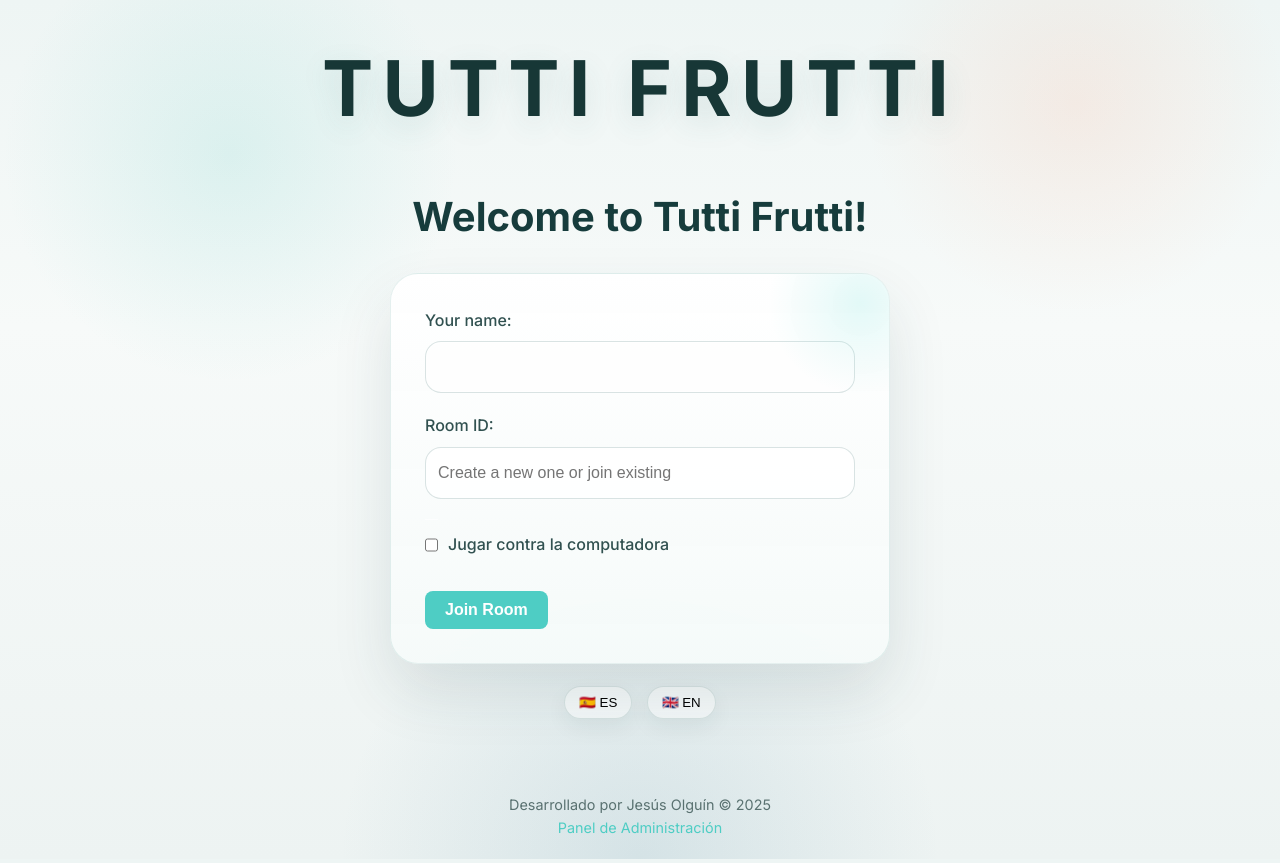
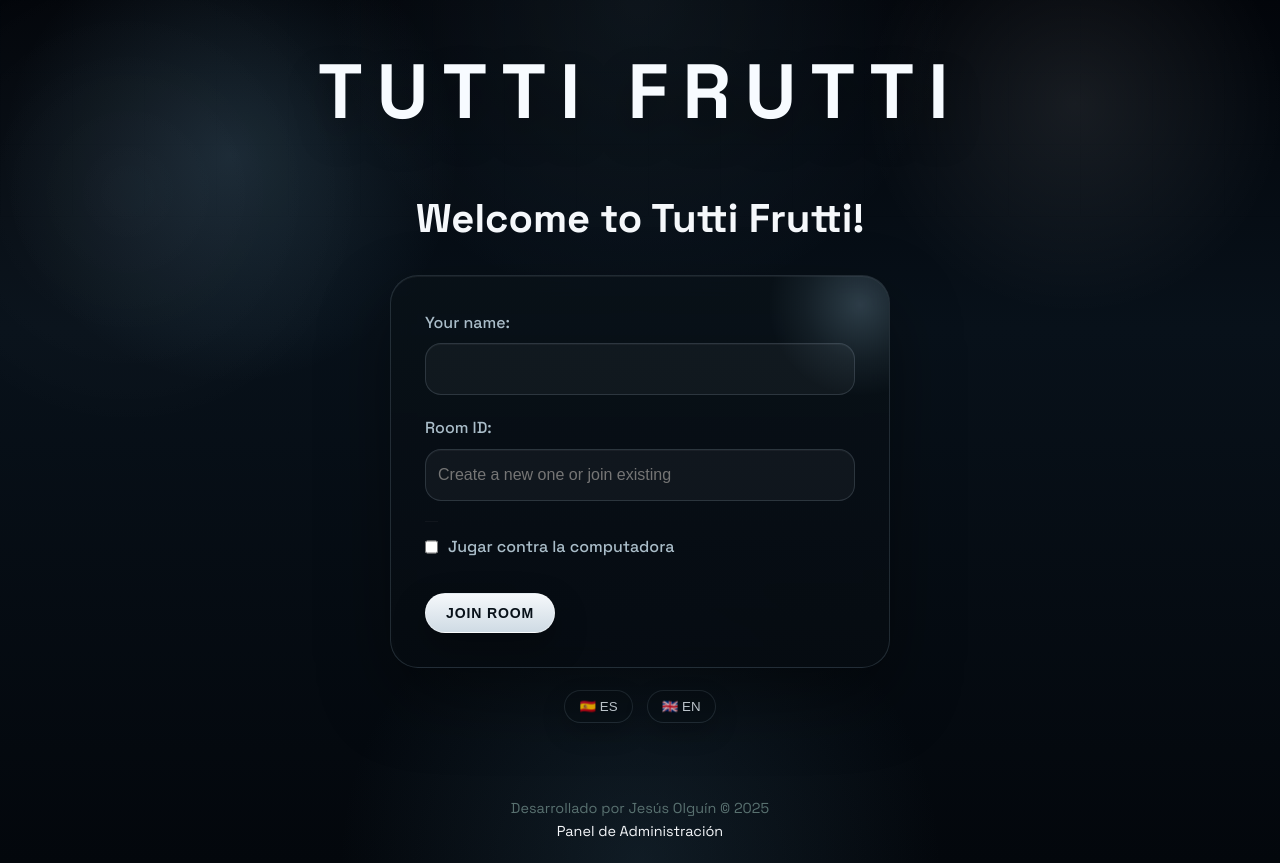
Before and after one commit to jesus1942/tutti-frutti, a FastAPI app: page / in a window 1280 px wide. Run offline with FastAPI, Linux system fonts and the light colour scheme.

Commit message:
Shift UI toward aerospace visual system

```diff
--- a/docs/index.html
+++ b/docs/index.html
@@ -4,7 +4,7 @@
     <meta charset="UTF-8">
     <meta name="viewport" content="width=device-width, initial-scale=1.0">
     <title>Tutti Frutti - Juego Multijugador</title>
-    <link href="https://fonts.googleapis.com/css2?family=Inter:wght@400;500;600;700&display=swap" rel="stylesheet">
+    <link href="https://fonts.googleapis.com/css2?family=Space+Grotesk:wght@400;500;700&display=swap" rel="stylesheet">
     <link rel="stylesheet" href="./static/css/styles-inference.css">
     <link rel="stylesheet" href="./static/css/styles-dark.css">
     <link rel="stylesheet" href="./static/css/toast.css">
--- a/static/css/styles-inference.css
+++ b/static/css/styles-inference.css
@@ -1,16 +1,16 @@
 /* Estilos principales para Tutti Frutti */
 :root {
-  --color-primary: #4ecdc4;
-  --color-secondary: #ff6b6b;
-  --color-background: #f7f7f7;
-  --color-text: #333333;
-  --color-light: #f8f9fa;
-  --color-border: #dee2e6;
-  --color-success: #28a745;
-  --color-warning: #ffc107;
-  --color-danger: #dc3545;
-  --border-radius: 8px;
-  --box-shadow: 0 4px 6px rgba(0, 0, 0, 0.1);
+  --color-primary: #f5f7fa;
+  --color-secondary: #8db5cf;
+  --color-background: #050b10;
+  --color-text: #e7eef3;
+  --color-light: rgba(255, 255, 255, 0.05);
+  --color-border: rgba(173, 196, 210, 0.18);
+  --color-success: #7ad6a4;
+  --color-warning: #ffd166;
+  --color-danger: #ff6b6b;
+  --border-radius: 10px;
+  --box-shadow: 0 18px 50px rgba(0, 0, 0, 0.28);
 }
 
 * {
@@ -20,23 +20,51 @@
 }
 
 body {
-  font-family: 'Inter', -apple-system, BlinkMacSystemFont, 'Segoe UI', Roboto, Oxygen, Ubuntu, Cantarell, 'Open Sans', 'Helvetica Neue', sans-serif;
+  font-family: 'Space Grotesk', 'Segoe UI', sans-serif;
   min-height: 100vh;
+  position: relative;
   background:
-    radial-gradient(circle at 18% 18%, rgba(112, 209, 201, 0.18), transparent 18%),
-    radial-gradient(circle at 84% 12%, rgba(255, 160, 122, 0.14), transparent 16%),
-    radial-gradient(circle at 50% 100%, rgba(101, 152, 175, 0.18), transparent 28%),
-    linear-gradient(180deg, #eef5f4 0%, #f7faf9 38%, #edf3f2 100%);
+    radial-gradient(circle at 18% 18%, rgba(111, 171, 204, 0.18), transparent 18%),
+    radial-gradient(circle at 84% 12%, rgba(255, 255, 255, 0.08), transparent 16%),
+    radial-gradient(circle at 50% 100%, rgba(62, 101, 124, 0.22), transparent 28%),
+    linear-gradient(180deg, #02050a 0%, #08111a 38%, #03070c 100%);
   color: var(--color-text);
   line-height: 1.6;
   overflow-x: hidden;
 }
 
+body::before,
+body::after {
+  content: "";
+  position: fixed;
+  inset: 0;
+  pointer-events: none;
+}
+
+body::before {
+  background-image:
+    linear-gradient(rgba(171, 193, 205, 0.05) 1px, transparent 1px),
+    linear-gradient(90deg, rgba(171, 193, 205, 0.05) 1px, transparent 1px);
+  background-size: 72px 72px;
+  mask-image: linear-gradient(180deg, rgba(0, 0, 0, 0.5), transparent 88%);
+  opacity: 0.22;
+}
+
+body::after {
+  background:
+    radial-gradient(circle at 50% 0%, rgba(120, 170, 203, 0.15), transparent 30%),
+    radial-gradient(circle at 10% 24%, rgba(255, 255, 255, 0.05), transparent 18%);
+  mix-blend-mode: screen;
+  opacity: 0.6;
+}
+
 .container {
-  max-width: 1000px;
+  max-width: 1080px;
   margin: 0 auto;
-  padding: 28px 20px 20px;
+  padding: 30px 20px 20px;
   width: 100%;
+  position: relative;
+  z-index: 1;
 }
 
 header {
@@ -46,22 +74,23 @@ header {
 
 h1 {
   font-size: clamp(2.7rem, 7vw, 4.8rem);
-  color: #173736;
+  color: #f7fbff;
   margin-bottom: 8px;
-  letter-spacing: 0.12em;
-  text-shadow: 0 10px 30px rgba(47, 110, 115, 0.14);
+  letter-spacing: 0.18em;
+  text-transform: uppercase;
+  text-shadow: 0 18px 34px rgba(0, 0, 0, 0.34);
 }
 
 h2 {
   font-size: 1.8rem;
   margin-bottom: 20px;
-  color: var(--color-secondary);
+  color: #d9e5ee;
 }
 
 h3 {
   font-size: 1.3rem;
   margin-bottom: 15px;
-  color: var(--color-text);
+  color: #f3f8fb;
 }
 
 /* Estilos de pantallas */
@@ -107,34 +136,38 @@ h3 {
 /* Botones */
 .btn {
   display: inline-block;
-  padding: 10px 20px;
-  border: none;
-  border-radius: var(--border-radius);
+  padding: 11px 20px;
+  border: 1px solid transparent;
+  border-radius: 999px;
   cursor: pointer;
-  font-weight: 600;
+  font-weight: 700;
+  letter-spacing: 0.06em;
+  text-transform: uppercase;
   transition: all 0.3s ease;
-  font-size: 16px;
+  font-size: 0.88rem;
 }
 
 .primary-btn {
-  background-color: var(--color-primary);
-  color: #fff;
+  background: linear-gradient(180deg, #f5f8fb 0%, #cfdbe4 100%);
+  color: #081119;
+  border-color: rgba(255, 255, 255, 0.4);
+  box-shadow: 0 14px 34px rgba(0, 0, 0, 0.28);
 }
 
 .primary-btn:hover {
-  background-color: #3db8af;
+  background: linear-gradient(180deg, #ffffff 0%, #d9e5ee 100%);
   transform: translateY(-2px);
-  box-shadow: 0 4px 8px rgba(0, 0, 0, 0.1);
+  box-shadow: 0 18px 38px rgba(0, 0, 0, 0.32);
 }
 
 .secondary-btn {
-  background-color: transparent;
-  color: var(--color-secondary);
-  border: 2px solid var(--color-secondary);
+  background-color: rgba(11, 18, 25, 0.64);
+  color: #dce7ef;
+  border-color: rgba(157, 183, 199, 0.34);
 }
 
 .secondary-btn:hover {
-  background-color: rgba(255, 107, 107, 0.1);
+  background-color: rgba(17, 29, 39, 0.88);
   transform: translateY(-2px);
 }
 
@@ -148,13 +181,13 @@ h3 {
   max-width: 500px;
   margin: 0 auto;
   background:
-    linear-gradient(180deg, rgba(255,255,255,0.96) 0%, rgba(245, 250, 249, 0.94) 100%);
+    linear-gradient(180deg, rgba(9, 17, 24, 0.92) 0%, rgba(6, 12, 18, 0.96) 100%);
   padding: 34px;
   border-radius: 28px;
-  border: 1px solid rgba(146, 190, 188, 0.24);
+  border: 1px solid rgba(153, 181, 197, 0.18);
   box-shadow:
-    0 28px 60px rgba(36, 68, 72, 0.12),
-    inset 0 1px 0 rgba(255,255,255,0.8);
+    0 30px 70px rgba(0, 0, 0, 0.38),
+    inset 0 1px 0 rgba(255,255,255,0.06);
   backdrop-filter: blur(10px);
   position: relative;
   overflow: hidden;
@@ -166,7 +199,7 @@ h3 {
   inset: 0 0 auto auto;
   width: 180px;
   height: 180px;
-  background: radial-gradient(circle, rgba(127, 228, 221, 0.22) 0%, rgba(127, 228, 221, 0.08) 44%, transparent 72%);
+  background: radial-gradient(circle, rgba(149, 188, 210, 0.26) 0%, rgba(149, 188, 210, 0.08) 44%, transparent 72%);
   transform: translate(34%, -34%);
   pointer-events: none;
 }
@@ -174,27 +207,28 @@ h3 {
 #welcome-screen h2 {
   text-align: center;
   font-size: clamp(1.9rem, 4vw, 2.5rem);
-  color: #163c3c;
+  color: #f5f8fb;
   margin-bottom: 24px;
 }
 
 #welcome-screen .form-group label,
 #welcome-screen .form-inline-toggle label {
-  color: #315150;
+  color: #aabdc9;
 }
 
 #welcome-screen .form-group input {
   min-height: 52px;
   border-radius: 16px;
-  border-color: rgba(118, 154, 153, 0.28);
-  background: rgba(255,255,255,0.84);
-  box-shadow: inset 0 1px 0 rgba(255,255,255,0.72);
+  border-color: rgba(173, 196, 210, 0.18);
+  background: rgba(255,255,255,0.04);
+  color: #f4f9fc;
+  box-shadow: inset 0 1px 0 rgba(255,255,255,0.04);
 }
 
 #welcome-screen .form-group input:focus {
   outline: none;
-  border-color: rgba(78, 205, 196, 0.72);
-  box-shadow: 0 0 0 4px rgba(78, 205, 196, 0.14);
+  border-color: rgba(162, 194, 212, 0.64);
+  box-shadow: 0 0 0 4px rgba(114, 156, 184, 0.16);
 }
 
 #welcome-screen .auth-options {
@@ -215,20 +249,51 @@ h3 {
 }
 
 .lang-btn {
-  background: rgba(255,255,255,0.56);
-  border: 1px solid rgba(108, 149, 148, 0.22);
+  background: rgba(9, 17, 24, 0.62);
+  border: 1px solid rgba(153, 181, 197, 0.18);
+  color: #dce6ed;
   border-radius: 999px;
   padding: 8px 14px;
   margin: 0 5px;
   cursor: pointer;
-  box-shadow: 0 8px 22px rgba(22, 58, 57, 0.06);
+  box-shadow: 0 10px 24px rgba(0, 0, 0, 0.2);
 }
 
 .lang-btn.active {
-  border-color: rgba(78, 205, 196, 0.72);
-  color: #146b65;
+  border-color: rgba(189, 214, 228, 0.48);
+  color: #ffffff;
   font-weight: 600;
-  background: rgba(127, 228, 221, 0.18);
+  background: rgba(122, 155, 176, 0.18);
+}
+
+.room-info,
+.player-list-container,
+.ready-control,
+.admin-panel,
+.chat-container,
+.game-info,
+.game-board,
+.answers-review,
+.speed-stats-board,
+.scoreboard,
+.speed-stats-summary,
+.winner-display,
+.modal-content {
+  background: linear-gradient(180deg, rgba(9, 17, 24, 0.92) 0%, rgba(6, 12, 18, 0.96) 100%);
+  border: 1px solid rgba(153, 181, 197, 0.16);
+  box-shadow: 0 22px 54px rgba(0, 0, 0, 0.24);
+  color: #e8f0f4;
+}
+
+.room-info p,
+.ready-control,
+.admin-panel,
+.chat-container,
+.game-info,
+.game-board,
+.answers-review,
+.scoreboard {
+  color: #c2d1db;
 }
 
 /* Sala de espera */
--- a/templates/index.html
+++ b/templates/index.html
@@ -4,7 +4,7 @@
     <meta charset="UTF-8">
     <meta name="viewport" content="width=device-width, initial-scale=1.0">
     <title>Tutti Frutti - Juego Multijugador</title>
-    <link href="https://fonts.googleapis.com/css2?family=Inter:wght@400;500;600;700&display=swap" rel="stylesheet">
+    <link href="https://fonts.googleapis.com/css2?family=Space+Grotesk:wght@400;500;700&display=swap" rel="stylesheet">
     <link rel="stylesheet" href="/static/css/styles-inference.css">
     <link rel="stylesheet" href="/static/css/styles-dark.css">
     <link rel="stylesheet" href="/static/css/toast.css">
```
Also changed, not shown: other parts of static/css/styles-inference.css (+18 -11 lines), docs/static/css/styles-inference.css (+137 -65 lines).
